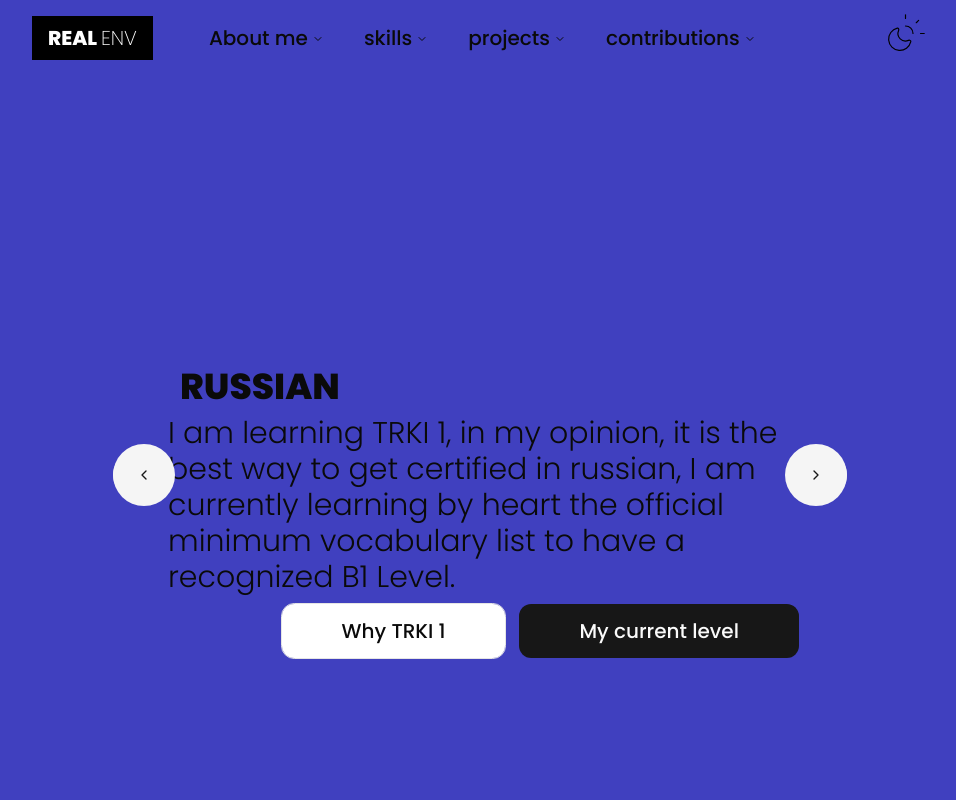
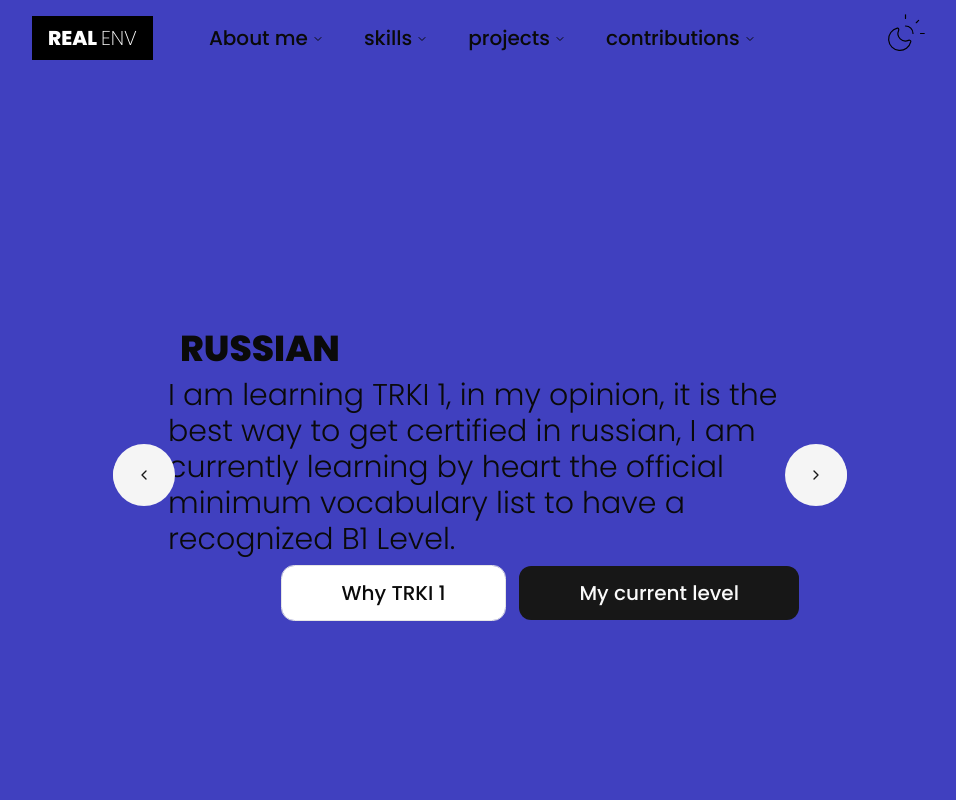
Before and after one commit to Realenv/realenv-s-website, a Next.js app: page / in a window 1280 px wide. Shown: the top 800 px of the page, without its empty margins (160-1116 px from the left). Built offline with nearby package versions, Linux system fonts and the light colour scheme.

Commit message:
Removing the unecessary padding on the homecarousel

```diff
--- a/src/app/components/footer/index.tsx
+++ b/src/app/components/footer/index.tsx
@@ -19,7 +19,7 @@ const Footer = () => {
             <div>
                 <h3>Common links</h3>
                 <div>
-                    <Link href="/home">Home</Link>
+                    <Link href="">Home</Link>
                     <Link href="/home">Biography</Link>
                     <Link href="/home">Skills</Link>
                     <Link href="/home">Projects & contributions</Link>
--- a/src/app/components/homecarousel.tsx
+++ b/src/app/components/homecarousel.tsx
@@ -67,7 +67,7 @@ const HomeCarousel = () => {
         >
           <CarouselContent >
             {items.map((item, index) => (
-              <CarouselItem key={index} className="pt-[51px] sm:pt-[59px] md:pt-[65px] xl:pt-[75px] 2xl:pt-[85px] box-border flex flex-col justify-center h-[100vh] ">
+              <CarouselItem key={index} className="box-border flex flex-col justify-center h-[100vh] ">
                 <h2 className="pl-5 uppercase auto-sizing-h2 font-extrabold">{item.title}</h2>
                 <p className="auto-sizing-hero-p font-light m-2">{item.description}</p>
                 <div className="flex flex-wrap gap-x-2 gap-y-1 justify-end gap-x-3">
```
